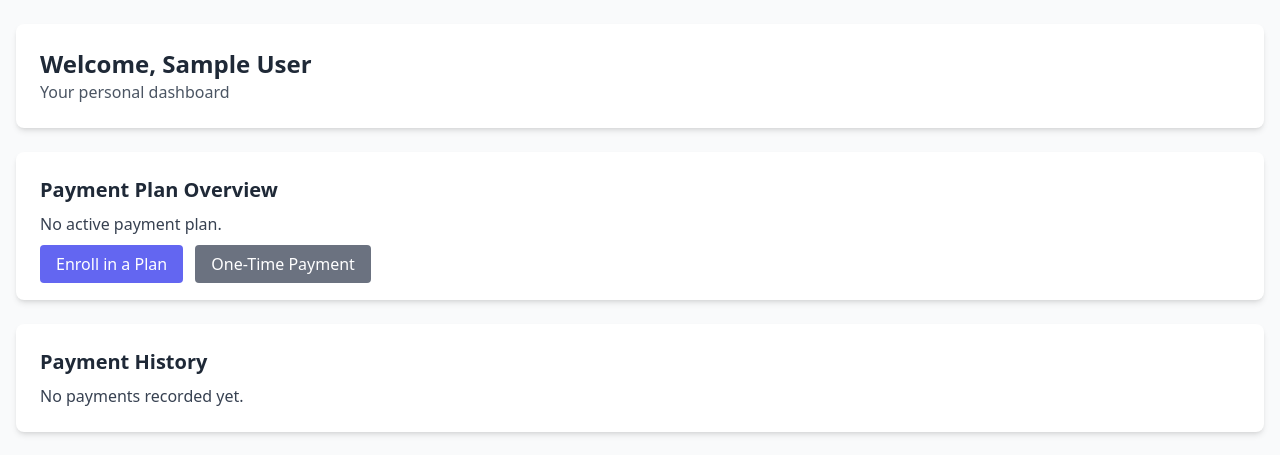
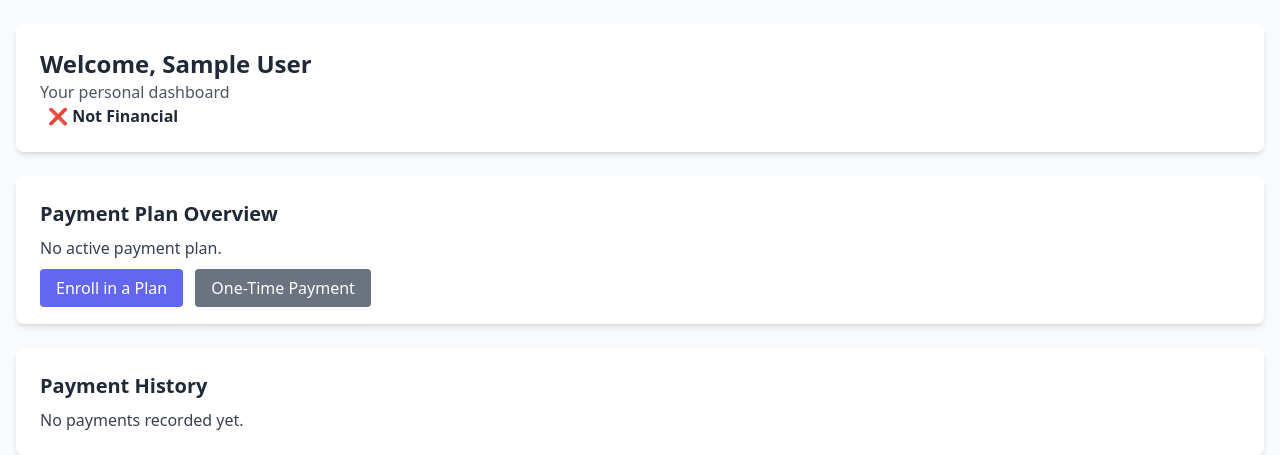
Before and after one commit to beezer1914/sigma_finance, a Flask app: page /dashboard in a window 1280 px wide. Shown: the part 56-511 px from the top of the page. Run offline with Flask 3, Linux system fonts and the light colour scheme; the visitor is signed in with stand-in values (Sample User, id 1); data that the repository does not hold is empty.

Commit message:
added badges to dashboard

```diff
--- a/sigma_finance/templates/dashboard.html
+++ b/sigma_finance/templates/dashboard.html
@@ -6,6 +6,20 @@
   <div class="bg-white shadow-md rounded-lg p-6">
     <h2 class="text-2xl font-semibold text-gray-800">Welcome, {{ current_user.name }}</h2>
     <p class="text-gray-600">Your personal dashboard</p>
+
+    {% if current_user.financial_status == 'financial' %}
+      <span class="inline-flex items-center px-2 py-1 bg-green-100 text-green-800 text-xs font-semibold rounded-full mt-2">
+        ✅ Financial Member
+      </span>
+    {% elif current_user.financial_status == 'not financial' %}
+      <span class="inline-flex items-center px-2 py-1 bg-red-100 text-red-800 text-xs font-semibold rounded-full mt-2">
+        ❌ Not Financial
+      </span>
+    {% else %}
+      <span class="inline-flex items-center px-2 py-1 bg-yellow-100 text-yellow-800 text-xs font-semibold rounded-full mt-2">
+        ⚠️ Status: {{ current_user.financial_status }}
+      </span>
+    {% endif %}
   </div>
 
   <!-- Payment Plan Card -->
```
